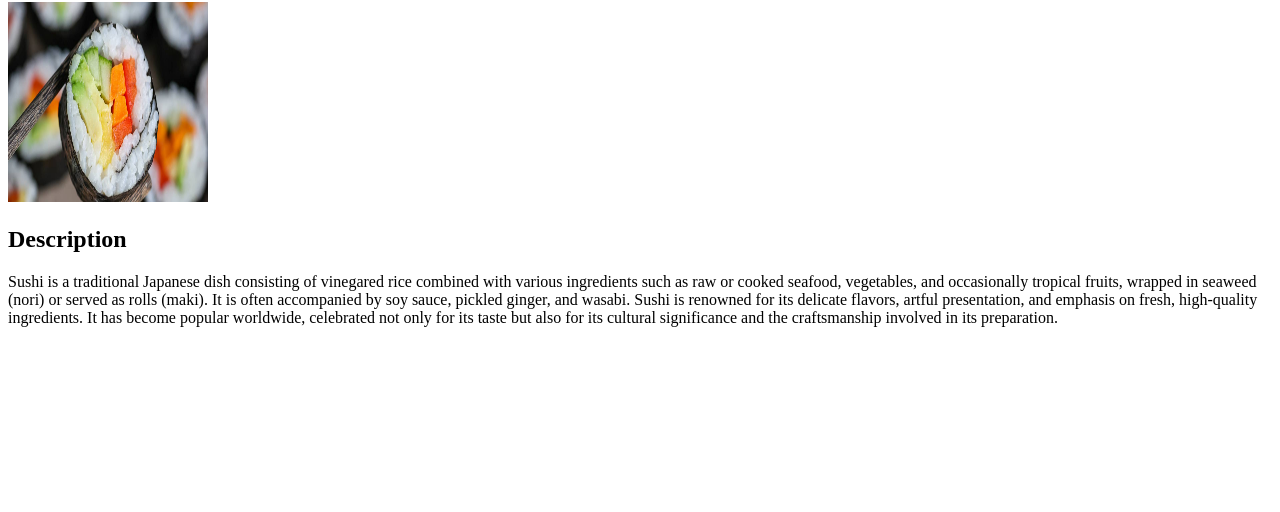
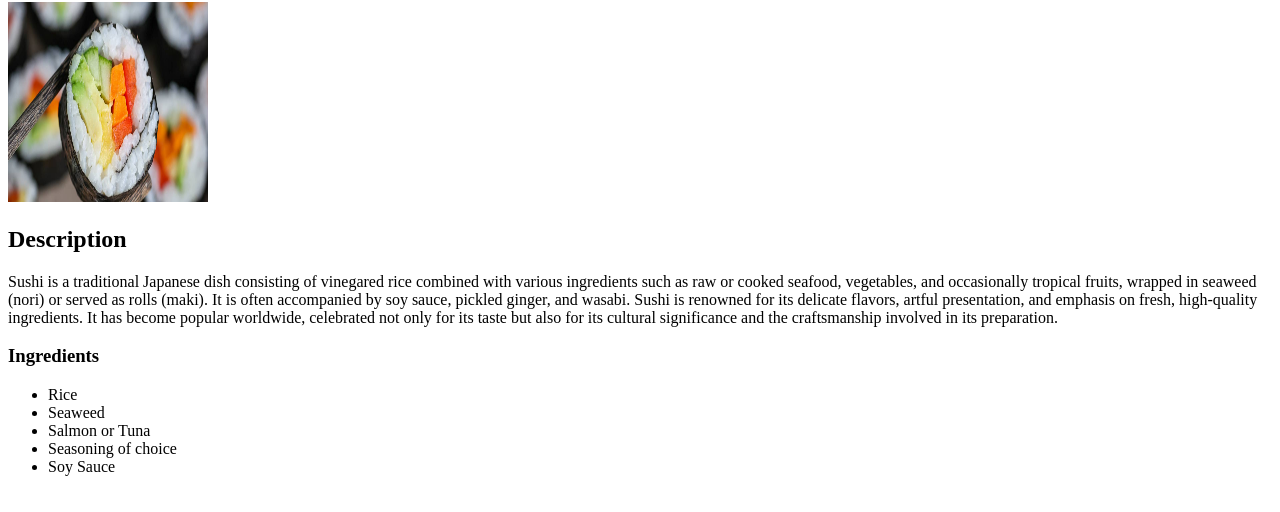
Before and after one commit to Luisg0929/odin-recipes, a plain HTML site: page recipes/sushi.html in a window 1280 px wide. Shown: the part 78-590 px from the top of the page. Drawn offline with Linux system fonts and the light colour scheme.

Commit message:
Added an ingredients un ordered lsit followed a an ordered steps list

```diff
--- a/recipes/sushi.html
+++ b/recipes/sushi.html
@@ -19,6 +19,14 @@
                 become popular worldwide, celebrated not only for its taste but also for its cultural
                 significance and the craftsmanship involved in its preparation.
             </p>
+        <h3>Ingredients</h3>
+            <ul>
+                <li>Rice</li>
+                <li>Seaweed</li>
+                <li>Salmon or Tuna</li>
+                <li>Seasoning of choice</li>
+                <li>Soy Sauce</li>
+            </ul>
     </body>
 
 </html>
```
